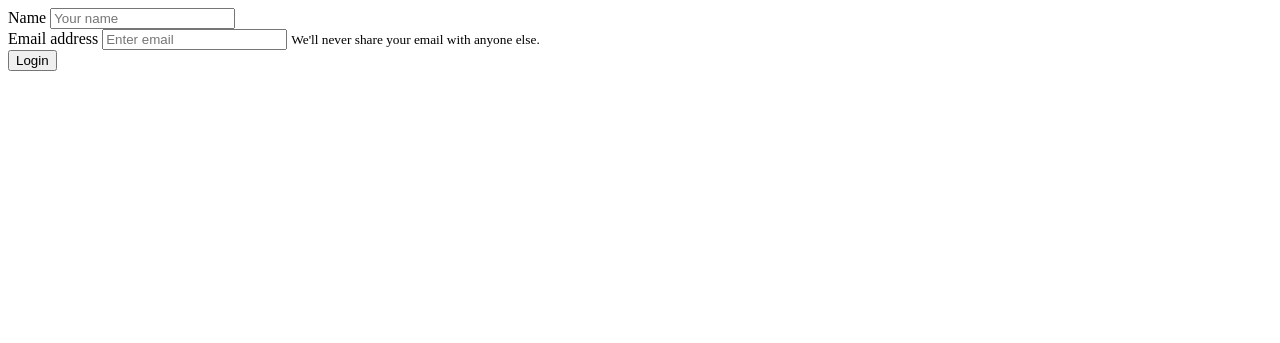
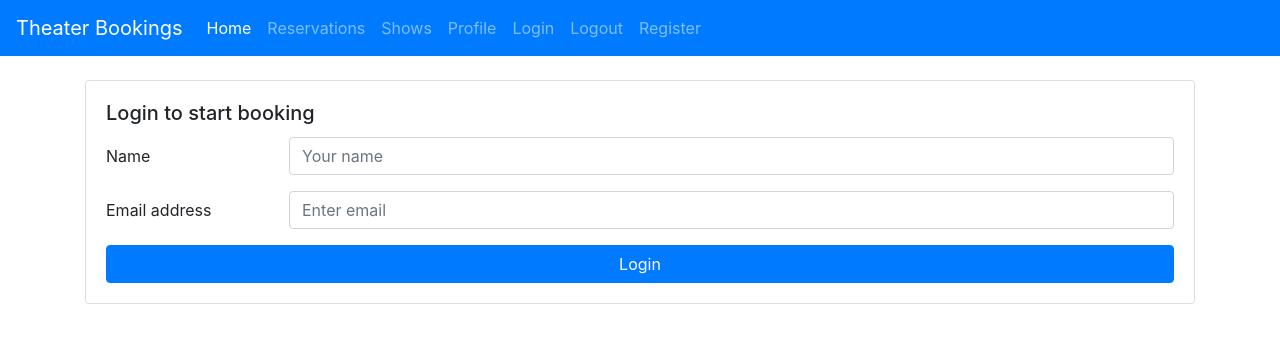
Before and after one commit to ihammadasghar/Theater-Bookings, a Flask app: template theatrebookings/templates/login.html in a window 1280 px wide. Shown: the top 343 px of the page. Run offline with Flask 2, Linux system fonts and the light colour scheme; the template is opened without the code that fills it, so the values that code supplies are empty.

Commit message:
Add login logout cards and view functions

```diff
--- a/theatrebookings/templates/base.html
+++ b/theatrebookings/templates/base.html
@@ -42,7 +42,9 @@
     {% block head %}{% endblock %}
 </head>
 <body>
+  <div class="container"><br>
     {% block body %}{% endblock %}
+  </div>
 
     <script src="https://code.jquery.com/jquery-3.3.1.slim.min.js" integrity="sha384-q8i/X+965DzO0rT7abK41JStQIAqVgRVzpbzo5smXKp4YfRvH+8abtTE1Pi6jizo" crossorigin="anonymous"></script>
 <script src="https://cdn.jsdelivr.net/npm/popper.js@1.14.7/dist/umd/popper.min.js" integrity="sha384-UO2eT0CpHqdSJQ6hJty5KVphtPhzWj9WO1clHTMGa3JDZwrnQq4sF86dIHNDz0W1" crossorigin="anonymous"></script>
--- a/theatrebookings/templates/login.html
+++ b/theatrebookings/templates/login.html
@@ -1,12 +1,27 @@
-<form>
-    <div class="form-group">
-      <label for="name">Name</label>
-      <input type="text" class="form-control" id="name" placeholder="Your name">
-    </div>
-    <div class="form-group">
-        <label for="exampleInputEmail1">Email address</label>
-        <input type="email" class="form-control" id="exampleInputEmail1" aria-describedby="emailHelp" placeholder="Enter email">
-        <small id="emailHelp" class="form-text text-muted">We'll never share your email with anyone else.</small>
+{% extends 'base.html' %}
+{% block head %}
+<title>Login</title>
+{% endblock %}
+
+{% block body %}
+<div class="card">
+  <div class="card-body">
+    <h5 class="card-title">Login to start booking</h5>
+    <form>
+      <div class="form-group row">
+        <label for="name" class="col-sm-2 col-form-label">Name</label>
+        <div class="col-sm-10">
+          <input type="text" class="form-control" id="name" placeholder="Your name">
+        </div>
       </div>
-    <button type="submit" class="btn btn-primary">Login</button>
-</form>
+      <div class="form-group row">
+          <label for="exampleInputEmail1" class="col-sm-2 col-form-label">Email address</label>
+          <div class="col-sm-10">
+            <input type="email" class="form-control" id="exampleInputEmail1" aria-describedby="emailHelp" placeholder="Enter email">
+          </div>
+        </div>
+      <button type="submit" style="width: 100%;" class="btn btn-primary">Login</button>
+    </form>
+  </div>
+</div>
+{% endblock %}
```
Also changed, not shown: theatrebookings/templates/register.html (+28 -11 lines), theatrebookings/views.py (+10 -0 lines).
